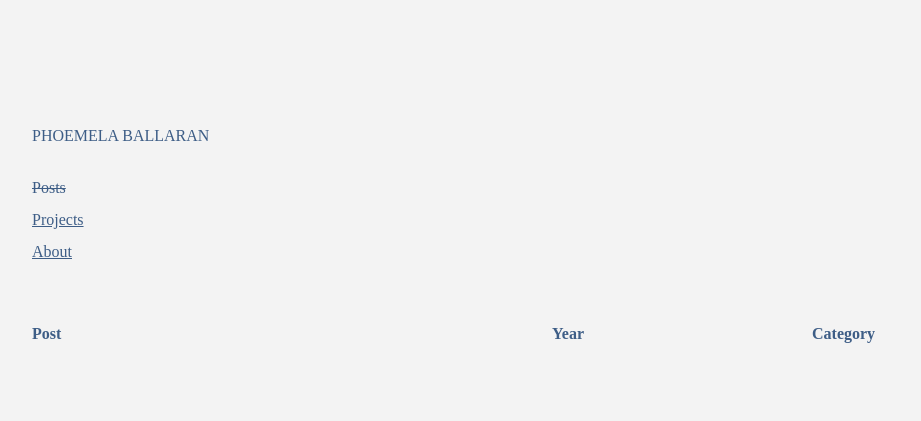
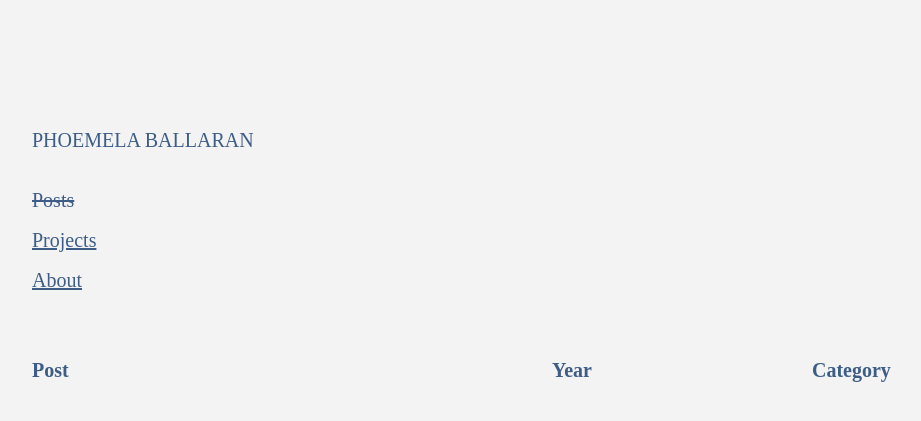
Before and after one commit to phoemelaballaran/phoemelaballaran.github.io, a Jekyll site: the page built from posts.html, in a window 1280 px wide. Shown: the top 421 px of the page, without its empty margins (88-1009 px from the left). Built offline with Jekyll 4.4.1, drawn with Linux system fonts in a browser that asks for light colours; some web fonts are replaced.

Commit message:
Update base.scss

```diff
--- a/_sass/base.scss
+++ b/_sass/base.scss
@@ -4,7 +4,7 @@ $on-laptop:         800px !default;
 // typography
 @import url('https://fonts.googleapis.com/css2?family=Amiri+Quran&display=swap');
 $font__name:       'Amiri Quran', serif;
-$font__size:        16px;
+$font__size:        20px;
 $font__weight:      400;
 $font__line-height: 2;
 
```
